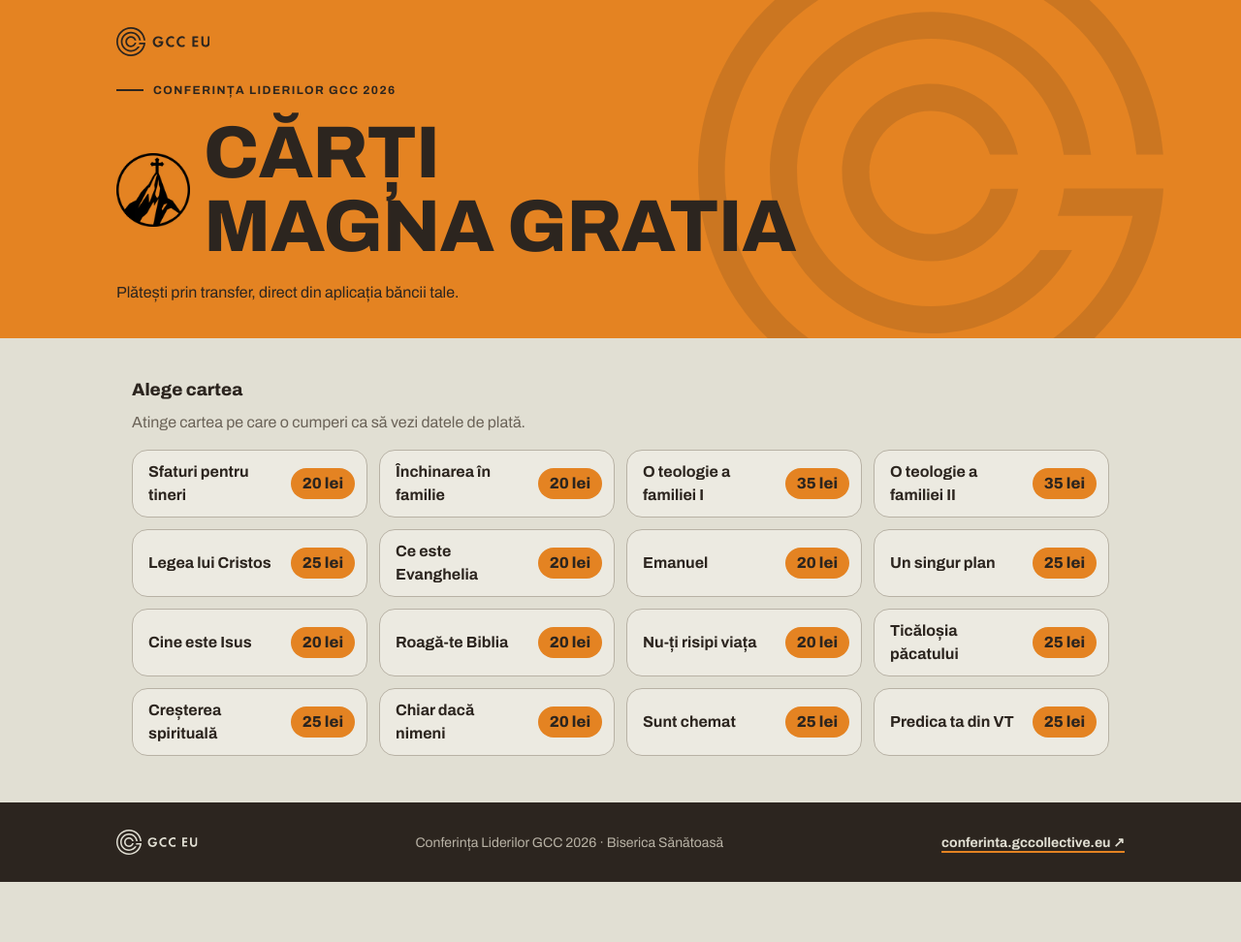
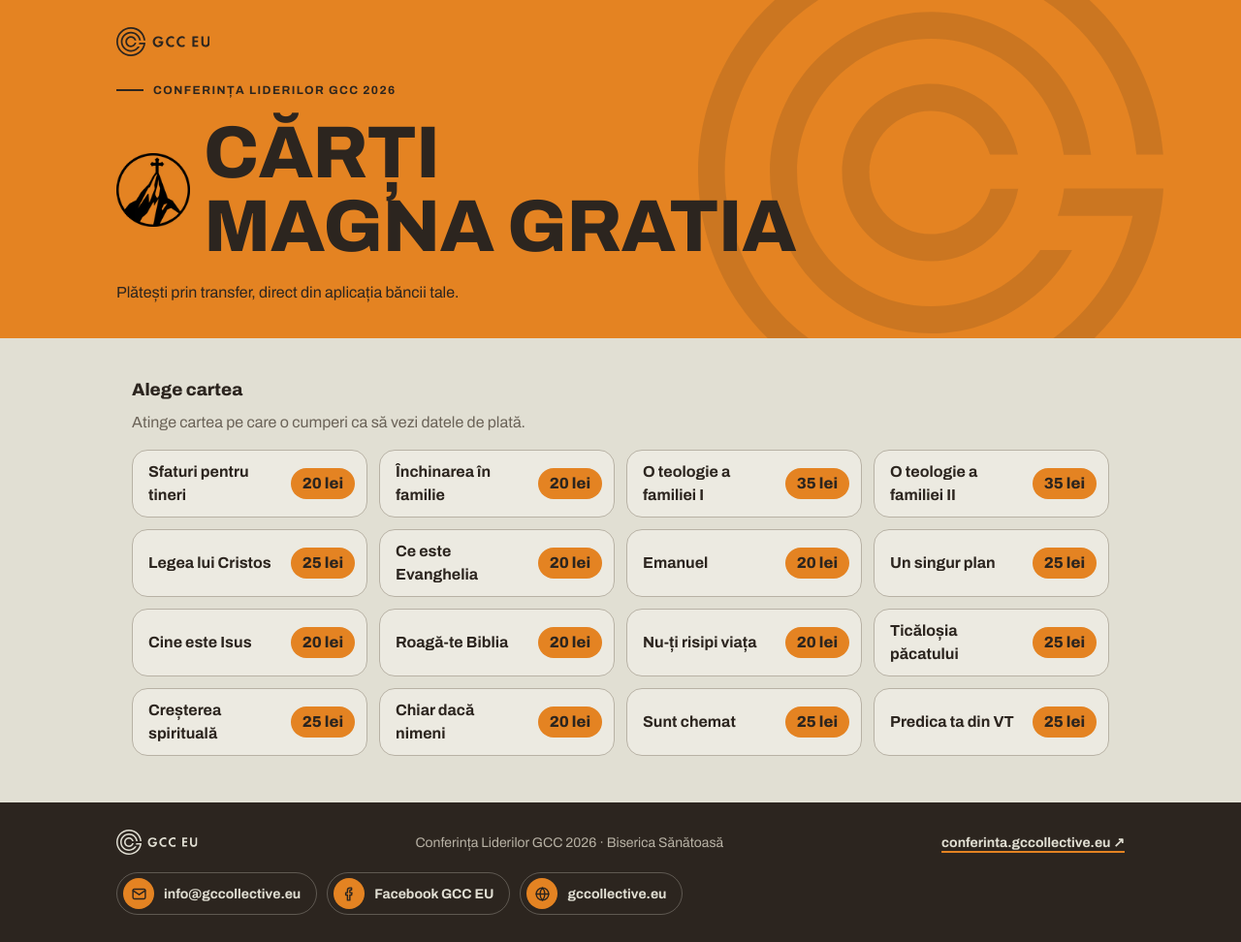
Before and after one commit to metanoiabr17/metanoia-site, a plain HTML site: page carti.html in a window 1280 px wide. Shown: the whole page at 97% size. Before the commit the page ends 910 px from the top, so only its background shows below. Drawn offline with Linux system fonts and the light colour scheme.

Commit message:
Pagina de plată cărți: contact și Facebook GCC EU în subsol
Co-Authored-By: Claude Opus 5.5 <noreply@anthropic.com>
Claude-Session: https://claude.ai/code/session_01K9DNrDQrcdXtcu2cCnDTfw

```diff
--- a/carti.html
+++ b/carti.html
@@ -49,6 +49,12 @@ body{margin:0;background:var(--sand);color:var(--ink);font-family:var(--font);fo
 .foot p{margin:0;font-size:14px;color:var(--line)}
 .foot a{color:var(--sand);font-weight:700;text-decoration-color:var(--orange);text-decoration-thickness:2px;text-underline-offset:4px}
 .foot a:focus-visible{outline:3px solid var(--orange);outline-offset:2px}
+.social{display:flex;flex-wrap:wrap;gap:10px;margin:6px 0 0;padding:0;list-style:none}
+.social a{display:inline-flex;align-items:center;gap:10px;min-height:44px;padding:0 16px 0 6px;border:1px solid rgba(225,223,211,.28);border-radius:999px;
+  text-decoration:none;font-size:14px;font-weight:700;color:var(--sand)}
+.social a:hover{border-color:var(--orange)}
+.social .ic{flex:none;width:32px;height:32px;border-radius:50%;background:var(--orange);color:var(--ink);display:grid;place-items:center}
+.social svg{width:17px;height:17px;display:block}
 .wrap{max-width:520px;margin:0 auto;padding-top:28px;padding-bottom:calc(env(safe-area-inset-bottom,0px) + 48px);
   padding-left:max(16px,env(safe-area-inset-left,0px));padding-right:max(16px,env(safe-area-inset-right,0px));
   display:flex;flex-direction:column;gap:20px}
@@ -178,6 +184,11 @@ h2{margin:0;font-size:18px;font-weight:800}
     <svg class="logo" viewBox="0 0 493.56 153.65" role="img" aria-label="GCC EU" fill="currentColor"><use href="#gcc"/></svg>
     <p>Conferința Liderilor GCC 2026 · Biserica Sănătoasă</p>
     <p><a href="https://conferinta.gccollective.eu" target="_blank" rel="noopener">conferinta.gccollective.eu ↗</a></p>
+    <ul class="social">
+      <li><a href="mailto:info@gccollective.eu"><span class="ic"><svg fill="none" stroke="currentColor" stroke-width="2" stroke-linecap="round" stroke-linejoin="round" aria-hidden="true" viewBox="0 0 24 24"><rect x="3" y="5" width="18" height="14" rx="2"/><path d="m3 7 9 6 9-6"/></svg></span>info@gccollective.eu</a></li>
+      <li><a href="https://www.facebook.com/gcceurope/" target="_blank" rel="noopener"><span class="ic"><svg fill="none" stroke="currentColor" stroke-width="2" stroke-linecap="round" stroke-linejoin="round" aria-hidden="true" viewBox="0 0 24 24"><path d="M15 3h-2.5A3.5 3.5 0 0 0 9 6.5V10H6.5v3.5H9V21h3.5v-7.5H15l.5-3.5h-3V7a1 1 0 0 1 1-1H15z"/></svg></span>Facebook GCC EU</a></li>
+      <li><a href="https://gccollective.eu/" target="_blank" rel="noopener"><span class="ic"><svg fill="none" stroke="currentColor" stroke-width="2" stroke-linecap="round" stroke-linejoin="round" aria-hidden="true" viewBox="0 0 24 24"><circle cx="12" cy="12" r="9"/><path d="M3 12h18M12 3c2.5 2.7 3.5 5.7 3.5 9s-1 6.3-3.5 9c-2.5-2.7-3.5-5.7-3.5-9S9.5 5.7 12 3z"/></svg></span>gccollective.eu</a></li>
+    </ul>
   </div>
 </footer>
 
```
